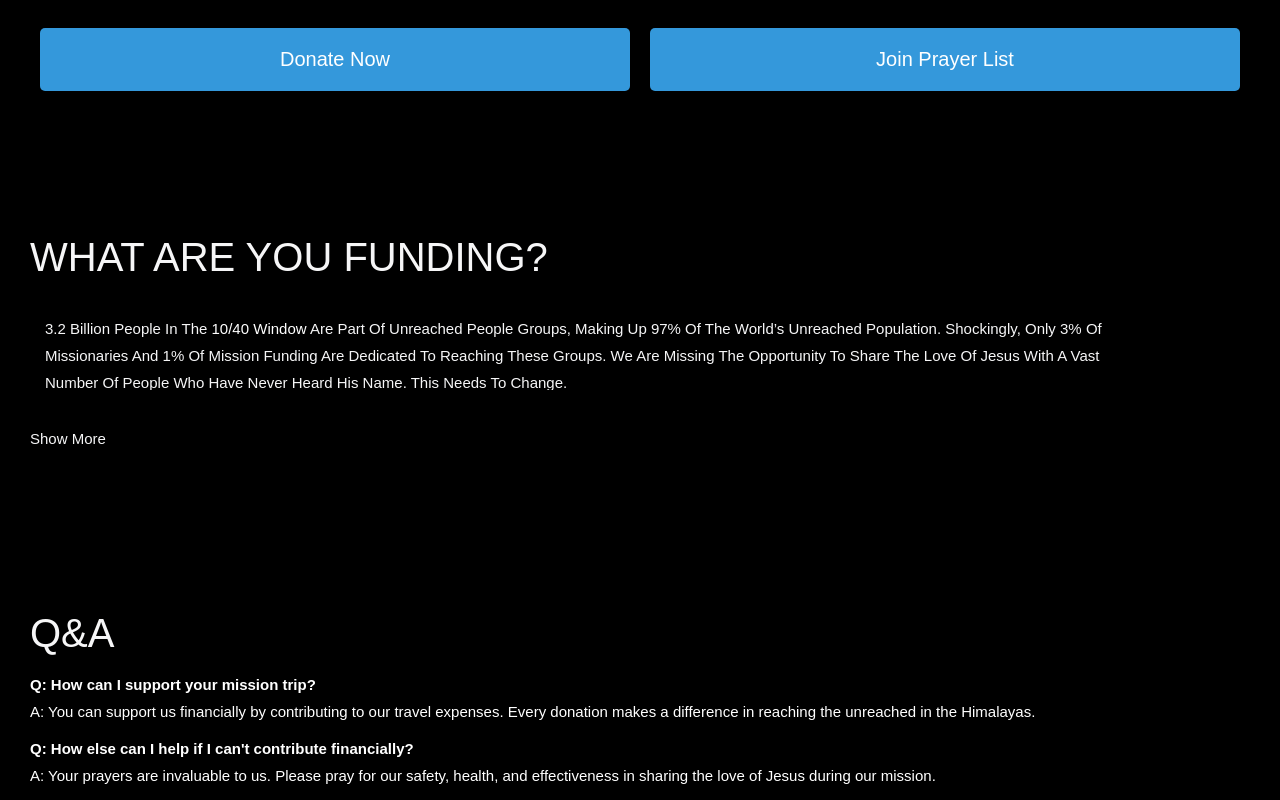
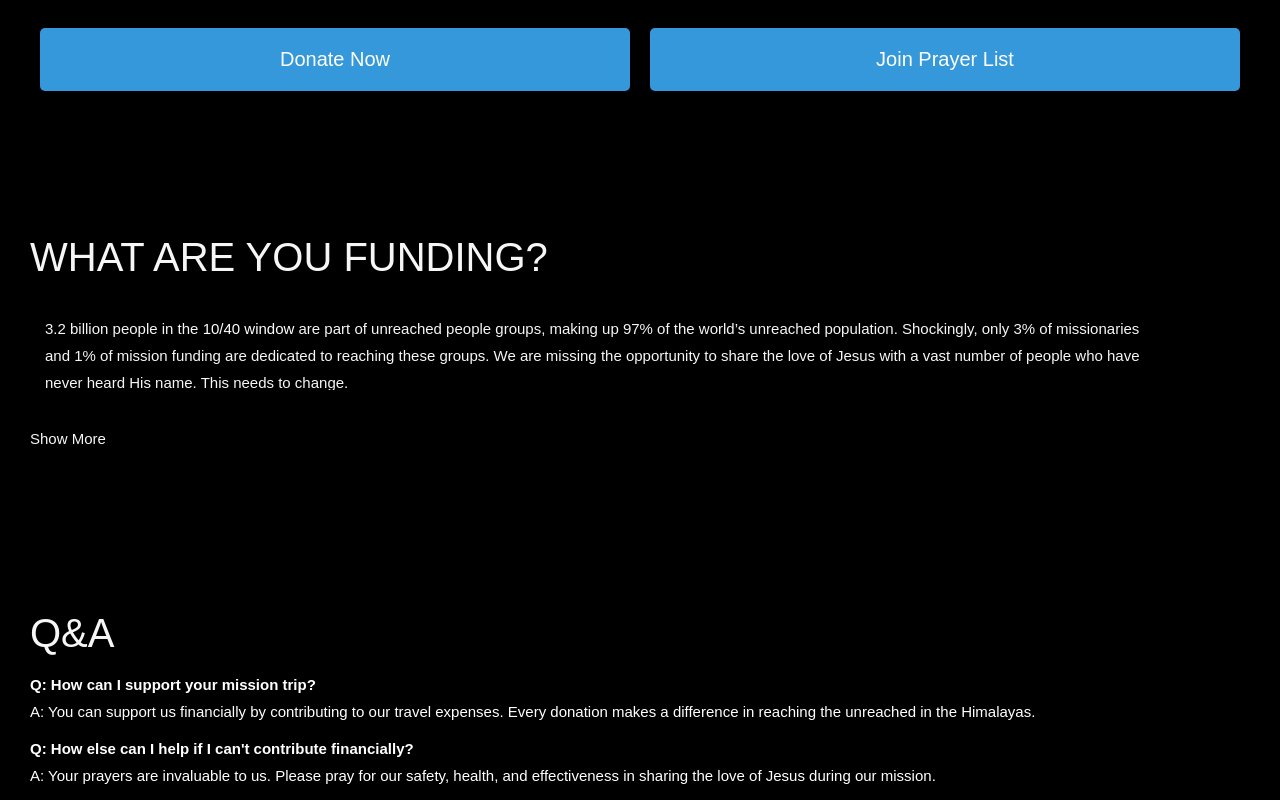
Before and after one commit to dedtroit/Missions, a plain HTML site: page index.html in a window 1280 px wide. Shown: the part 800-1600 px from the top of the page. Drawn offline with Linux system fonts and the light colour scheme.

Commit message:
Text updates

```diff
--- a/index.html
+++ b/index.html
@@ -7,7 +7,7 @@
     <style>
         .button-container {
             display: flex;
-            justify-content:space-between;
+            justify-content: space-between;
             /* Aligns buttons side by side */
             margin-top: 50px;
         }
@@ -209,7 +209,6 @@
             display: flex;
             flex-direction: row;
             font-family: 'Akkurat', sans-serif;
-            text-transform: capitalize;
         }
 
         .personal {
@@ -365,9 +364,7 @@
                     </form>
                 </div>
                 <div>
-                    <form
-                        action="Submit_form.html"
-                        method="get" target="_blank">
+                    <form action="Submit_form.html" method="get" target="_blank">
                         <button type="submit" class="button-style">
                             Join Prayer List
                         </button>
@@ -388,7 +385,7 @@
                         with a
                         vast number of people who have never heard His name. This needs to change.<br><br>
 
-                        It begins with Kurdistan… Yes, this mission trip is for the Himalayas, but our journey starts
+                        The story begins in Kurdistan… Although this missions trip is for the Himalayas, it starts
                         here.<br><br>
 
                         I had the incredible opportunity to witness people being healed and saved. These weren't just
@@ -406,8 +403,8 @@
                         has
                         called me to play. I will be venturing into the Himalayan mountains, where people have never
                         heard
-                        the name of Jesus. They worship nature, choosing a new "god" each day or until they decide to
-                        switch.<br><br>
+                        the name of Jesus. They worship nature, selecting a new 'god' each day or continuing with the
+                        same one until they decide to change.<br><br>
 
                         We will offer them hope in the One who will never fail them.<br><br>
 
```
